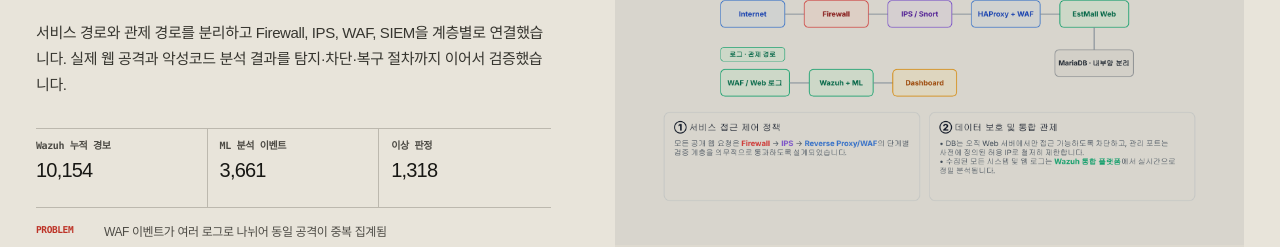
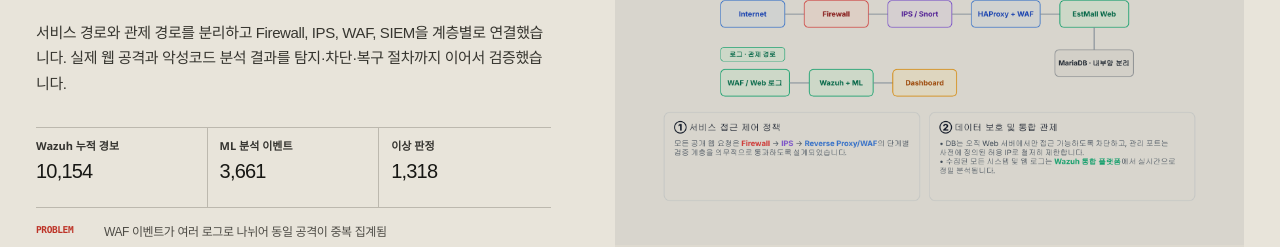
Before and after one commit to Wakbu/MyPortfolio, a Next.js app: page / in a window 1280 px wide. Shown: the part 1880-2127 px from the top of the page. Built offline with nearby package versions, Linux system fonts and the light colour scheme; no server answers.

Commit message:
Improve project metric label readability

```diff
--- a/app/globals.css
+++ b/app/globals.css
@@ -70,7 +70,14 @@ h1, h2, h3 { word-break: keep-all; }
 .folioMetrics div { padding: 10px 10px 11px 0; border-right: 1px solid var(--line); }
 .folioMetrics div:not(:first-child) { padding-left: 12px; }
 .folioMetrics div:last-child { border-right: 0; }
-.folioMetrics dt { color: #4d4b45; font: 600 10px/1.4 Consolas, monospace; }
+.folioMetrics dt {
+  color: #34332f;
+  font-family: "Segoe UI", "Malgun Gothic", "Noto Sans KR", sans-serif;
+  font-size: 11px;
+  font-weight: 600;
+  line-height: 1.45;
+  letter-spacing: 0;
+}
 .folioMetrics dd { margin: 7px 0 0; font-size: 20px; line-height: 1; letter-spacing: -.04em; }
 .folioCaseStudy { display: grid; gap: 5px; }
 .folioCaseStudy p { display: grid; grid-template-columns: 58px 1fr; gap: 10px; margin: 0; color: #4d4b45; font-size: 12px; line-height: 1.5; }
```
